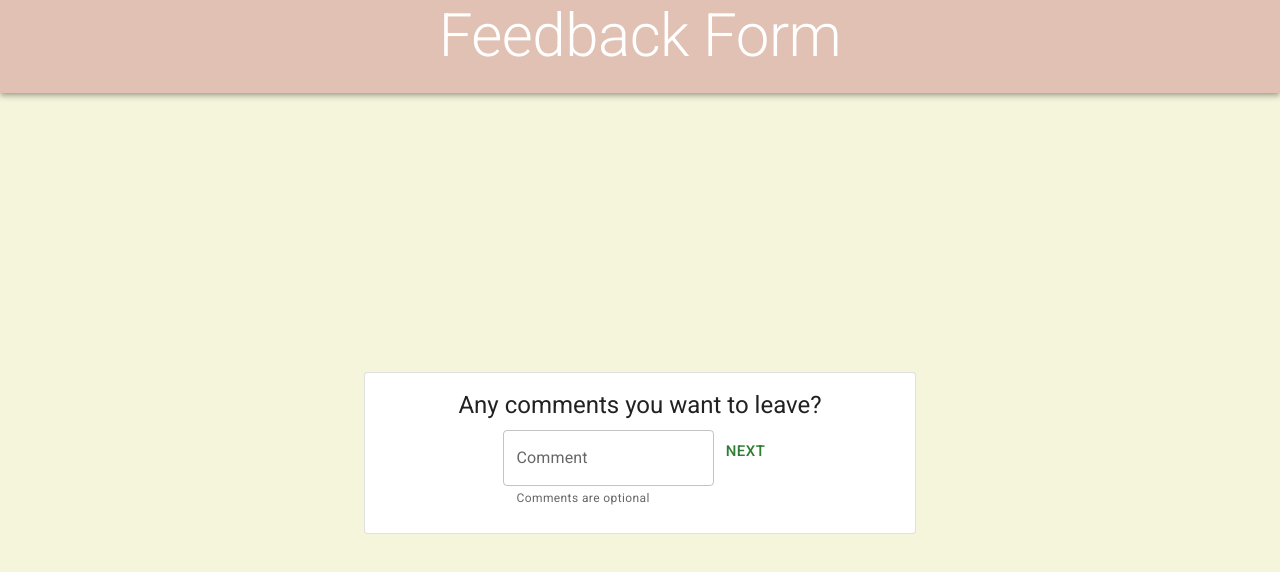
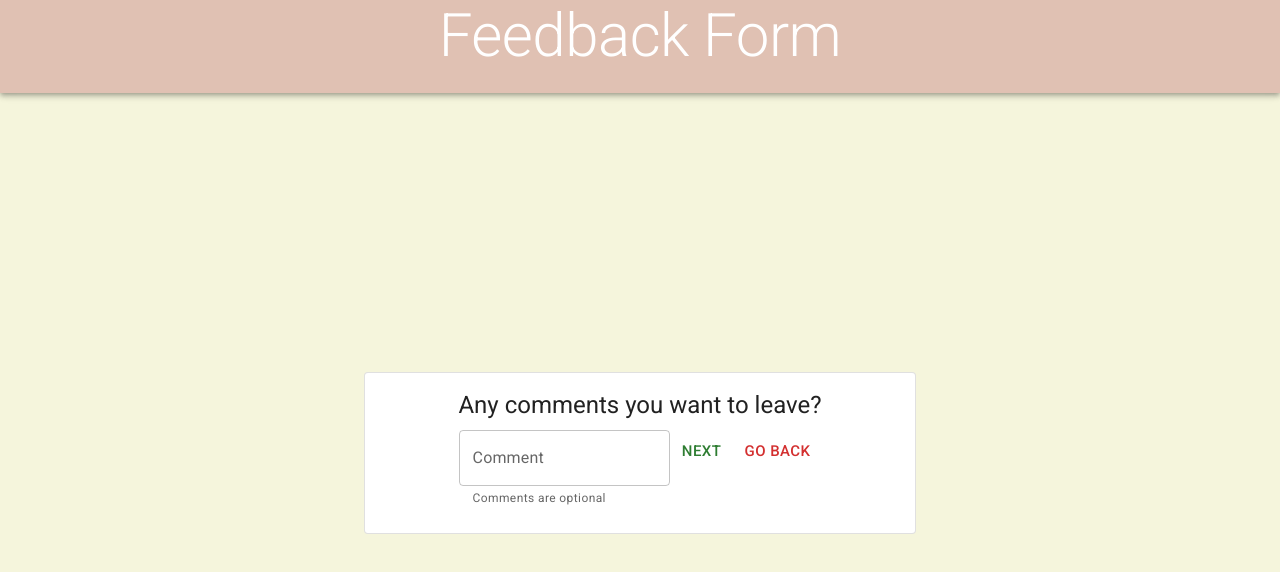
Before and after one commit to hoang208/weekend-redux-feedback-loop, a React (Create React App) app: page /#/comment in a window 1280 px wide. Shown: the top 572 px of the page. Built offline with nearby package versions, Linux system fonts and the light colour scheme.

Commit message:
Back buttons are working

```diff
--- a/src/components/Comment/Comment.jsx
+++ b/src/components/Comment/Comment.jsx
@@ -22,6 +22,14 @@ export default function Comment() {
     history.push("/review");
   };
 
+  const handleBack = (event) => {
+    event.preventDefault();
+    dispatch({
+      type: "DELETE_SUPPORTED",
+    });
+    history.push("/supported");
+  };
+
   return (
     <>
       <Box
@@ -36,7 +44,7 @@ export default function Comment() {
               <Typography variant="h5" gutterBottom>
                 Any comments you want to leave?
               </Typography>
-              <form onSubmit={handleSubmit}>
+              <form>
                 <TextField
                   id="outlined-basic"
                   label="Comment"
@@ -55,8 +63,19 @@ export default function Comment() {
                   size="large"
                   disableElevation
                   color="success"
+                  onClick={handleSubmit}
                 >
                   Next
+                </Button>
+                <Button
+                  type="submit"
+                  variant="text"
+                  size="large"
+                  disableElevation
+                  color="error"
+                  onClick={handleBack}
+                >
+                  GO BACK
                 </Button>
               </form>
             </CardContent>
--- a/src/components/Feeling/Feeling.jsx
+++ b/src/components/Feeling/Feeling.jsx
@@ -54,7 +54,7 @@ export default function Feeling() {
               <Typography variant="h5" gutterBottom>
                 How are you feeling today?
               </Typography>
-              <form onSubmit={handleSubmit}>
+              <form>
                 <TextField
                   id="rating-select"
                   select
@@ -75,6 +75,7 @@ export default function Feeling() {
                   size="large"
                   disableElevation
                   color="success"
+                  onClick={handleSubmit}
                 >
                   Next
                 </Button>
--- a/src/components/Review/Review.jsx
+++ b/src/components/Review/Review.jsx
@@ -1,19 +1,18 @@
 import { useState } from "react";
 import Button from "@mui/material/Button";
-import TextField from "@mui/material/TextField";
 import Container from "@mui/material/Container";
 import Box from "@mui/material/Box";
-import { Card, CardContent, Typography } from "@mui/material";
+import { Alert, Card, CardContent, Snackbar, Typography } from "@mui/material";
 import { useDispatch, useSelector } from "react-redux";
 import { useHistory } from "react-router-dom/cjs/react-router-dom.min";
 import axios from "axios";
 
 export default function Review() {
   const dispatch = useDispatch();
-  const feeling = useSelector(store=>store.feeling)
-  const understanding = useSelector(store=>store.understanding)
-  const supported = useSelector(store=>store.supported)
-  const comment = useSelector(store=>store.comment)
+  const feeling = useSelector((store) => store.feeling);
+  const understanding = useSelector((store) => store.understanding);
+  const supported = useSelector((store) => store.supported);
+  const comment = useSelector((store) => store.comment);
   const history = useHistory();
   const [review, setReview] = useState({
     feeling: feeling,
@@ -39,6 +38,14 @@ export default function Review() {
         console.log(error);
         alert(`Sorry, couldn't submit review at this time. Try again later`);
       });
+  };
+
+  const handleBack = (event) => {
+    event.preventDefault();
+    dispatch({
+      type: "DELETE_COMMENT",
+    });
+    history.push("/comment");
   };
 
   return (
@@ -76,15 +83,26 @@ export default function Review() {
               >
                 Comments: {comment.comment}
               </Typography>
-              <form onSubmit={handleSubmit}>
+              <form>
                 <Button
                   type="submit"
                   variant="text"
                   size="large"
                   disableElevation
                   color="success"
+                  onClick={handleSubmit}
                 >
                   Submit
+                </Button>
+                <Button
+                  type="submit"
+                  variant="text"
+                  size="large"
+                  disableElevation
+                  color="error"
+                  onClick={handleBack}
+                >
+                  GO BACK
                 </Button>
               </form>
             </CardContent>
--- a/src/components/Success/Success.jsx
+++ b/src/components/Success/Success.jsx
@@ -10,10 +10,10 @@ export default function Success() {
   const history = useHistory();
   const dispatch = useDispatch();
   const handleSubmit = (event) => {
-    history.push("/");
+    history.push("/feeling");
     dispatch({
-        type: "RESET",
-      });
+      type: "RESET",
+    });
   };
   return (
     <>
@@ -40,16 +40,17 @@ export default function Success() {
                 align="center"
                 style={{ wordWrap: "break-word" }}
               >
-                Thank you for filling out the feedback form! We look forward to reading your feedback.
+                Thank you for filling out the feedback form! We look forward to
+                reading your feedback.
               </Typography>
-              <CardActions style={{justifyContent: 'center'}}>
-                <form onSubmit={handleSubmit}>
+              <CardActions style={{ justifyContent: "center" }}>
+                <form>
                   <Button
                     type="submit"
                     variant="outlined"
                     size="large"
                     color="success"
-
+                    onClick={handleSubmit}
                   >
                     Leave New Feedback
                   </Button>
--- a/src/components/Supported/Supported.jsx
+++ b/src/components/Supported/Supported.jsx
@@ -40,6 +40,14 @@ export default function Supported() {
     history.push("/comment");
   };
 
+  const handleBack = (event) => {
+    event.preventDefault();
+    dispatch({
+      type: "DELETE_UNDERSTANDING",
+    });
+    history.push("/understanding");
+  };
+
   return (
     <>
       <Box
@@ -54,7 +62,7 @@ export default function Supported() {
               <Typography variant="h5" gutterBottom>
                 How well are you being supported?
               </Typography>
-              <form onSubmit={handleSubmit}>
+              <form>
                 <TextField
                   id="rating-select"
                   select
@@ -75,8 +83,19 @@ export default function Supported() {
                   size="large"
                   disableElevation
                   color="success"
+                  onClick={handleSubmit}
                 >
                   Next
+                </Button>
+                <Button
+                  type="submit"
+                  variant="text"
+                  size="large"
+                  disableElevation
+                  color="error"
+                  onClick={handleBack}
+                >
+                  GO BACK
                 </Button>
               </form>
             </CardContent>
--- a/src/components/Understanding/Understanding.jsx
+++ b/src/components/Understanding/Understanding.jsx
@@ -40,6 +40,14 @@ export default function Understanding() {
     history.push("/supported");
   };
 
+  const handleBack = (event) => {
+    event.preventDefault();
+    dispatch({
+      type: "DELETE_FEELING",
+    });
+    history.push("/feeling");
+  };
+
   return (
     <>
       <Box
@@ -54,7 +62,7 @@ export default function Understanding() {
               <Typography variant="h5" gutterBottom>
                 How well are you understanding the content?
               </Typography>
-              <form onSubmit={handleSubmit}>
+              <form>
                 <TextField
                   id="rating-select"
                   select
@@ -75,8 +83,19 @@ export default function Understanding() {
                   size="large"
                   disableElevation
                   color="success"
+                  onClick={handleSubmit}
                 >
                   Next
+                </Button>
+                <Button
+                  type="submit"
+                  variant="text"
+                  size="large"
+                  disableElevation
+                  color="error"
+                  onClick={handleBack}
+                >
+                  GO BACK
                 </Button>
               </form>
             </CardContent>
```
